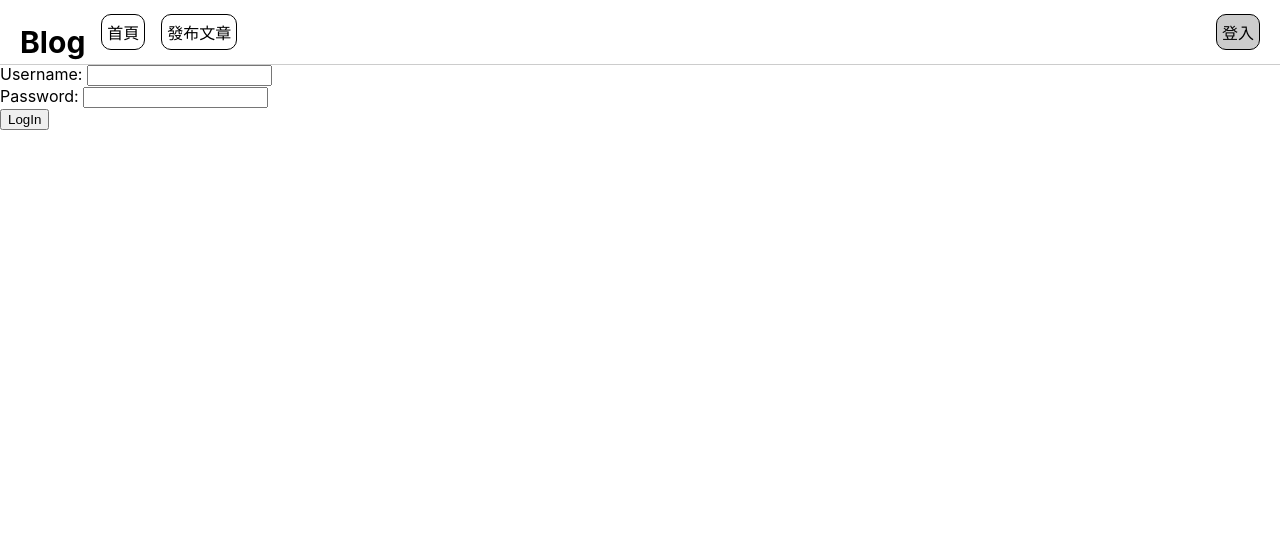
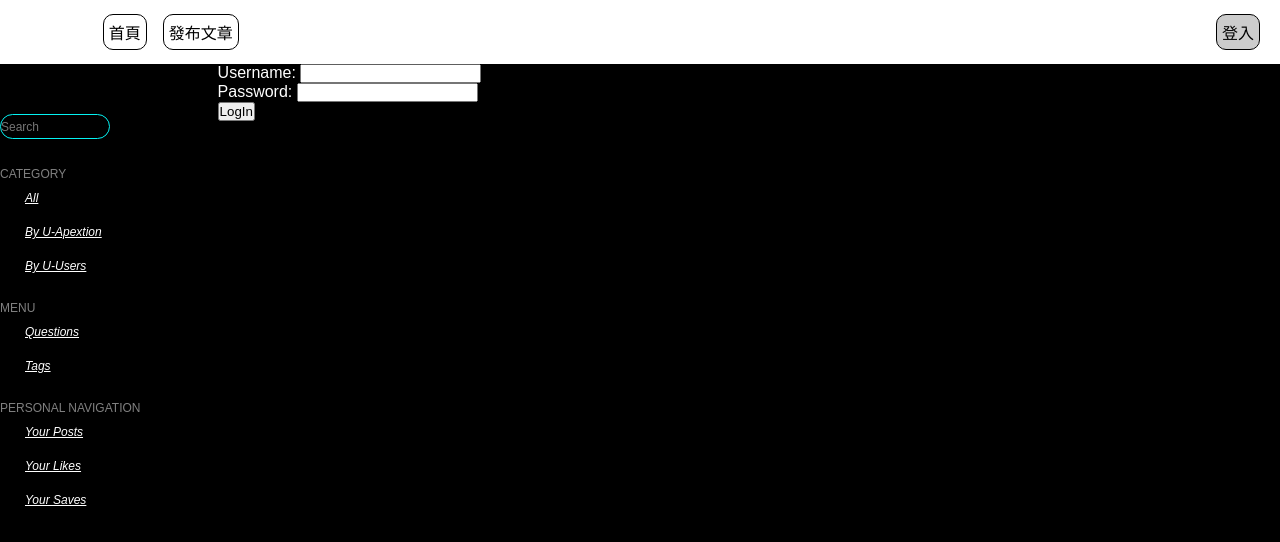
Before and after one commit to amanda87006611/React-Practice, a React (Create React App) app: page /#/logIn in a window 1280 px wide. Shown: the top 542 px of the page. Built offline with nearby package versions, Linux system fonts and the light colour scheme; the HTML template or start-up script is replaced by a standard one.

Commit message:
Blog add CSS 2/28

```diff
--- a/src/App.js
+++ b/src/App.js
@@ -6,9 +6,14 @@ import HomePage from './pages/HomePage'
 import SinglePostPage from './pages/SinglePostPage'
 import Header from './components/Header'
 import { HashRouter as Router, Switch, Route } from 'react-router-dom'
+import ForumNav from './components/Forum-Nav'
 
 const Root = styled.div`
-  padding-top: 64px;
+  margin-top: 64px;
+  background: black;
+`
+const AllDisplayFlex = styled.div`
+  display: flex;
 `
 
 function App() {
@@ -16,6 +21,8 @@ function App() {
     <Root>
       <Router>
         <Header />
+        <AllDisplayFlex>
+          <ForumNav />
           <Switch>
             <Route exact path="/">
               <HomePage />
@@ -27,6 +34,7 @@ function App() {
               <LogInPage />
             </Route>
           </Switch>
+        </AllDisplayFlex>
       </Router>
     </Root>
   )
--- /dev/null
+++ b/src/components/Forum-Nav/ForumNav.css
@@ -0,0 +1,91 @@
+* {
+    margin: 0;
+    padding: 0;
+}
+
+
+
+body {
+    font-family: 'Noto Sans HK', sans-serif;
+    font-family: 'Noto Sans TC', sans-serif;
+    color:#fff;
+}
+
+/* chrome的input樣式 */
+input:-webkit-autofill {
+    -webkit-animation: autofill-fix 1s infinite;
+    /* -webkit-text-fill-color: #fff; */
+}
+@-webkit-keyframes autofill-fix {
+    from {
+        background-color: transparent
+    }
+    to {
+        background-color: transparent
+    }
+}
+.all-display-flex{
+    display:flex;
+}
+/* start navbar */
+.wrap-background{
+    background-color: #000;
+}
+#navbar {
+    /* position: fixed; */
+    left: 0;
+    top: 0;
+    width: 17%;
+    height: 100vh;
+}
+.nav ul{
+    margin-top: 50px;;
+}
+.nav-bg{
+    background-color: #000;
+}
+.nav i{
+    display:block;
+    /* margin-bottom: 10px; */
+    font-size: 12px;
+    color: #808080;
+    padding-top: 10px;
+    padding-bottom: 10px;
+    padding-left: 15px;
+    /* border:1px solid red; */
+}
+.nav a{
+    font-size: 12px;
+    font-family: 'Noto Sans HK', sans-serif;
+    font-weight:500;
+    margin-left: 10px;
+    color:#fff;
+}
+
+.nav li p{
+    font-size: 12px;
+    color: #808080;
+}
+.search-bar{
+    background-color: #000;
+    width:70%;
+    height:25px;
+    border-radius:20px;
+    font-size:12px;
+    border:1px solid #05F2F2;
+}
+.input-wrapper{
+    display:inline-block;
+    position: relative;
+    margin-bottom: 10px;
+}
+.input-wrapper:after {
+font-family: 'FontAwesome';
+content: '\f002';
+position: absolute;
+top:3.5px;
+right: 40%;
+font-size: 12px;
+color:#05F2F2;
+}
+/* end navbar */
--- /dev/null
+++ b/src/components/Forum-Nav/ForumNav.js
@@ -0,0 +1,69 @@
+import React from 'react'
+// import styled from 'styled-components'
+import './ForumNav.css'
+
+export default function ForumNav() {
+  return (
+    // <div className="wrap-background">
+    // <div className="all-display-flex">
+    <div
+      className="nav nav-bg d-flex flex-column flex-shrink-0 p-3"
+      id="navbar"
+    >
+      <ul className="nav nav-pills flex-column mb-auto">
+        <li>
+          <div className="input-wrapper">
+            <input
+              className="search-bar form-control me-2"
+              type="search"
+              placeholder="Search"
+              aria-label="Search"
+              required
+            />
+          </div>
+        </li>
+        <li>
+          <p style={{ marginTop: '15px' }}>CATEGORY</p>
+          <div className="a-group">
+            <i className="fa-solid fa-border-all">
+              <a href="/#">All</a>
+            </i>
+            <i className="fa-solid fa-rocket">
+              <a href="/#">By U-Apextion</a>
+            </i>
+            <i className="fa-solid fa-users">
+              <a href="/#">By U-Users</a>
+            </i>
+          </div>
+        </li>
+        <li>
+          <p style={{ marginTop: '15px' }}>MENU</p>
+          <div className="a-group">
+            <i className="fa-solid fa-question">
+              <a href="/#">Questions</a>
+            </i>
+            <i className="fa-solid fa-tag">
+              <a href="/#">Tags</a>
+            </i>
+          </div>
+        </li>
+        <li>
+          <p style={{ marginTop: '15px' }}>PERSONAL NAVIGATION</p>
+          <div className="a-group">
+            <i className="fa-solid fa-address-card">
+              <a href="/#">Your Posts</a>
+            </i>
+            <i className="fa-solid fa-heart">
+              <a href="/#">Your Likes</a>
+            </i>
+            <i className="fa-solid fa-bookmark">
+              <a href="/#">Your Saves</a>
+            </i>
+          </div>
+        </li>
+      </ul>
+    </div>
+    // </div>
+    // </div>
+  )
+}
--- /dev/null
+++ b/src/components/Forum-Nav/index.js
@@ -0,0 +1 @@
+export { default } from './ForumNav'
--- a/src/pages/HomePage/HomePage.js
+++ b/src/pages/HomePage/HomePage.js
@@ -7,10 +7,11 @@ import PropTypes from 'prop-types'
 const Root = styled.div`
   width: 80%;
   margin: 0 auto;
+  ${'' /* border: 1px solid red; */}/
 `
 
 const PostContainer = styled.div`
-  border-bottom: 1px solid rgba(0, 0, 0, 0.2);
+  border-bottom: 1px solid rgba(225, 225, 225, 0.2);
   padding: 16px;
   display: flex;
   align-items: center;
@@ -24,7 +25,7 @@ const PostTitle = styled(Link)`
 `
 
 const PostDate = styled.div`
-  color: rgba(0, 0, 0, 0.8);
+  color: rgba(225, 225, 225, 0.5);
 `
 
 function Post({ post }) {
--- a/src/pages/SinglePostPage/SinglePostPage.js
+++ b/src/pages/SinglePostPage/SinglePostPage.js
@@ -5,35 +5,48 @@ import { useParams } from 'react-router-dom'
 import { getPost } from '../../data/WebApi'
 // import PropTypes from 'prop-types'
 
+import ForumNav from '../../components/Forum-Nav'
+
 const Root = styled.div`
   width: 80%;
-  border: 1px solid black;
+  ${'' /* border: 1px solid pink; */}
   margin: 0 auto;
+  ${'' /* padding: 5%; */}
 `
 const SinglePost = styled.div``
 
 const SinglePostContainer = styled.div`
-  border: 1px solid black;
+  ${'' /* border: 1px solid red; */}
+  padding: 3%;
+  background-color: white;
+  border-radius: 10px;
+  margin-top: 3%;
 `
 const SinglePostTop = styled.div`
   ${'' /* border: 1px solid red; */}
   display: flex;
   justify-content: space-between;
+  margin-bottom: 15px;
 `
 const SinglePostName = styled.div`
   font-weight: bold;
-  font-size: 12px;
+  font-size: 16px;
+  color: black;
+  font-weight: bold;
 `
 const SinglePostTime = styled.div`
   font-size: 12px;
-  color: rgba(0, 0, 0, 0.5);
+  color: rgba(0, 0, 0, 0.7);
 `
 const SinglePostTitle = styled.div`
-  font-size: 20px;
+  font-size: 18px;
   font-weight: bold;
+  color: black;
+  margin-bottom: 20px;
 `
 const SinglePostContent = styled.div`
   font-size: 16px;
+  color: black;
 `
 
 export default function SinglePostPage() {
```
Also changed, not shown: src/App-Blog.js (added, +34 -0 lines). Lines whose indentation alone changed are shown as unchanged.
